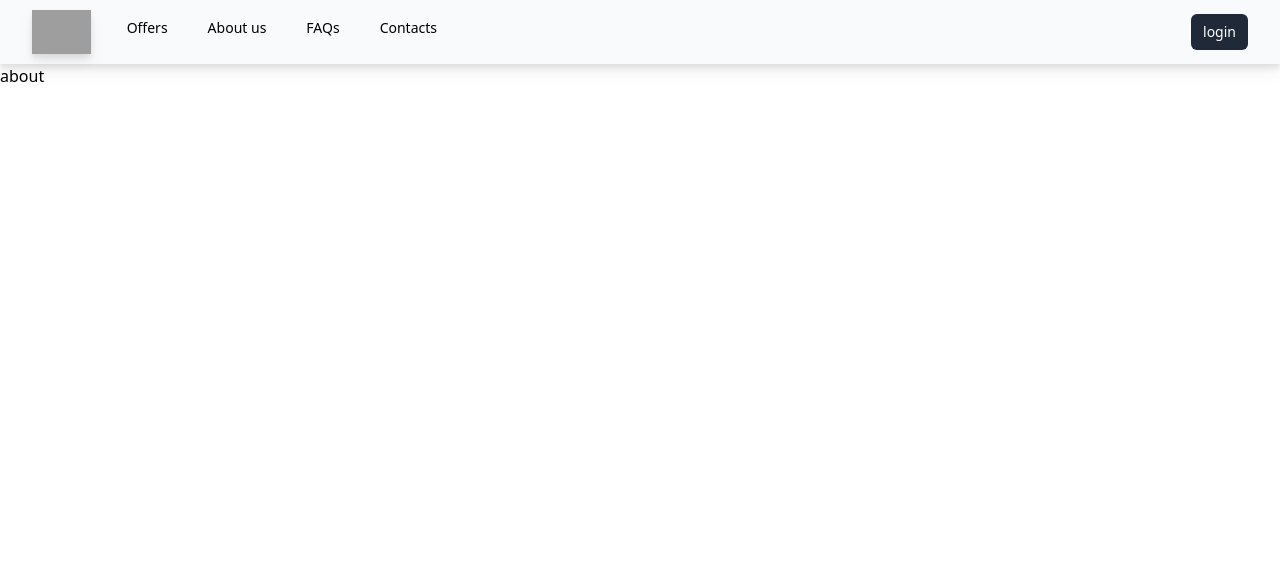
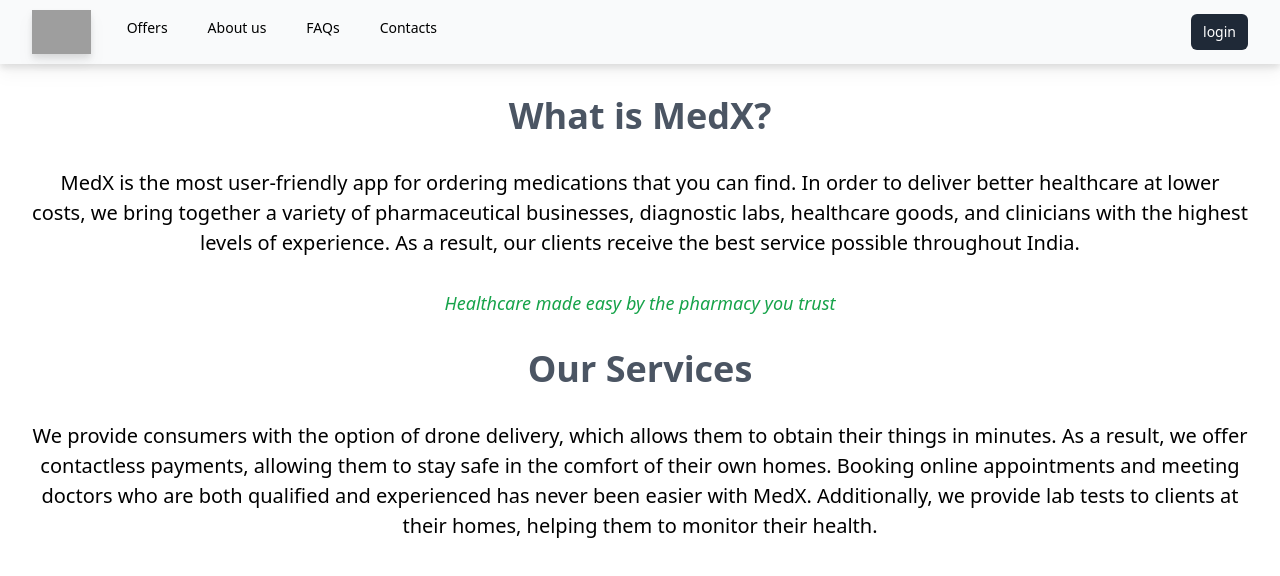
Before and after one commit to rishabhkr-r111/intern-proj-medx, a React (Vite) app: page /about in a window 1280 px wide. Shown: the top 576 px of the page. Built offline with nearby package versions, Linux system fonts and the light colour scheme; grey boxes are pictures that could not be loaded.

Commit message:
1 file modified

```diff
--- a/src/pages/about.jsx
+++ b/src/pages/about.jsx
@@ -1,11 +1,36 @@
-
 function About() {
-
-    return(
-        <>
-            <h1>about</h1>
-        </>
-    )
+  return (
+    <>
+      <h1 className=" text-center m-8 text-4xl font-semibold text-gray-600">
+        What is MedX?
+      </h1>
+      <p className=" text-center m-8 text-[20px] ">
+        MedX is the most user-friendly app for ordering medications that you can
+        find. In order to deliver better healthcare at lower costs, we bring
+        together a variety of pharmaceutical businesses, diagnostic labs,
+        healthcare goods, and clinicians with the highest levels of experience.
+        As a result, our clients receive the best service possible throughout
+        India.
+      </p>
+      <p className=" text-center m-8 text-[18px] italic  text-green-600 ">
+        {' '}
+        Healthcare made easy by the pharmacy you trust
+      </p>
+      <p className=" text-center m-8 text-4xl font-semibold text-gray-600">
+        {' '}
+        Our Services
+      </p>
+      <p className=" text-center m-8 text-[20px] ">
+        We provide consumers with the option of drone delivery, which allows
+        them to obtain their things in minutes. As a result, we offer
+        contactless payments, allowing them to stay safe in the comfort of their
+        own homes. Booking online appointments and meeting doctors who are both
+        qualified and experienced has never been easier with MedX. Additionally,
+        we provide lab tests to clients at their homes, helping them to monitor
+        their health.
+      </p>
+    </>
+  );
 }
 
-export default About
+export default About;
```
